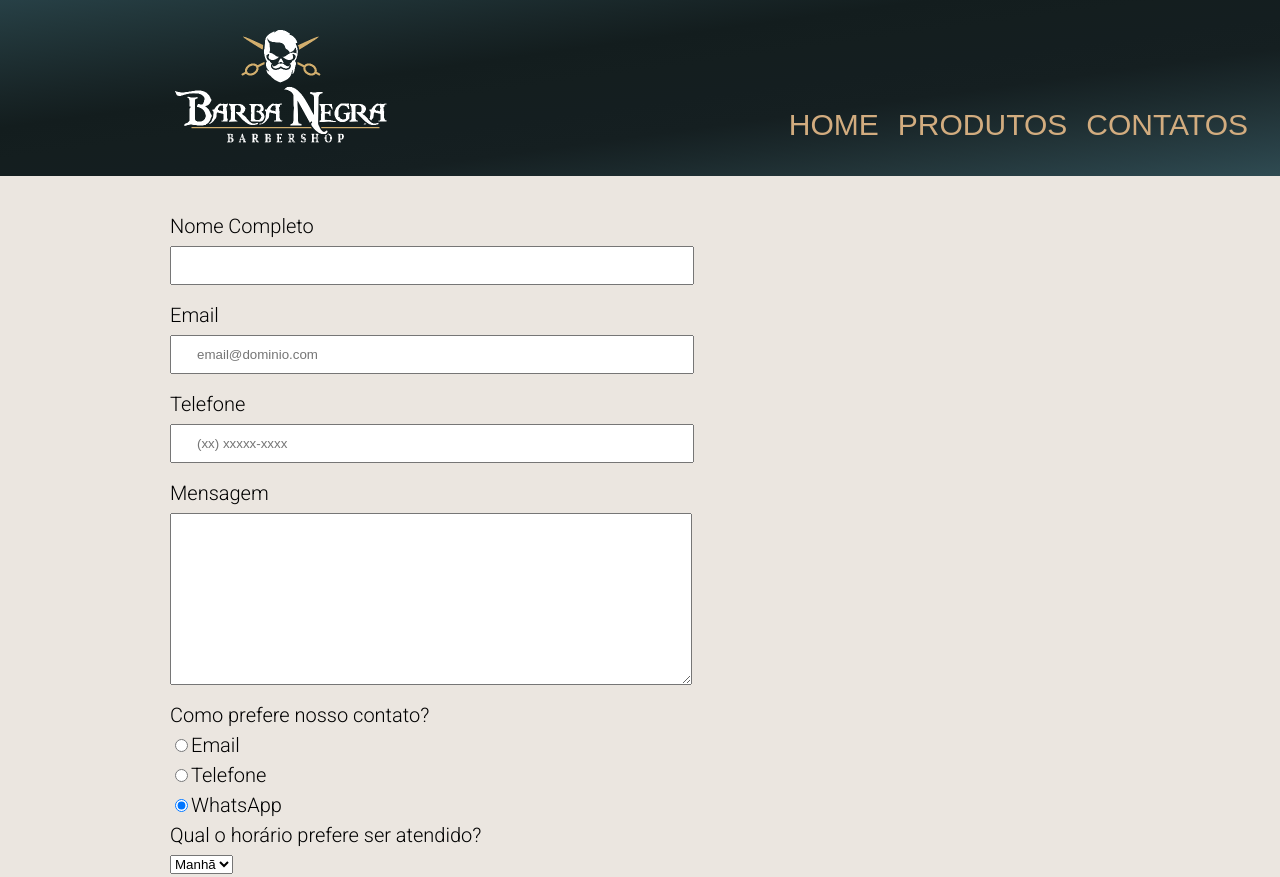
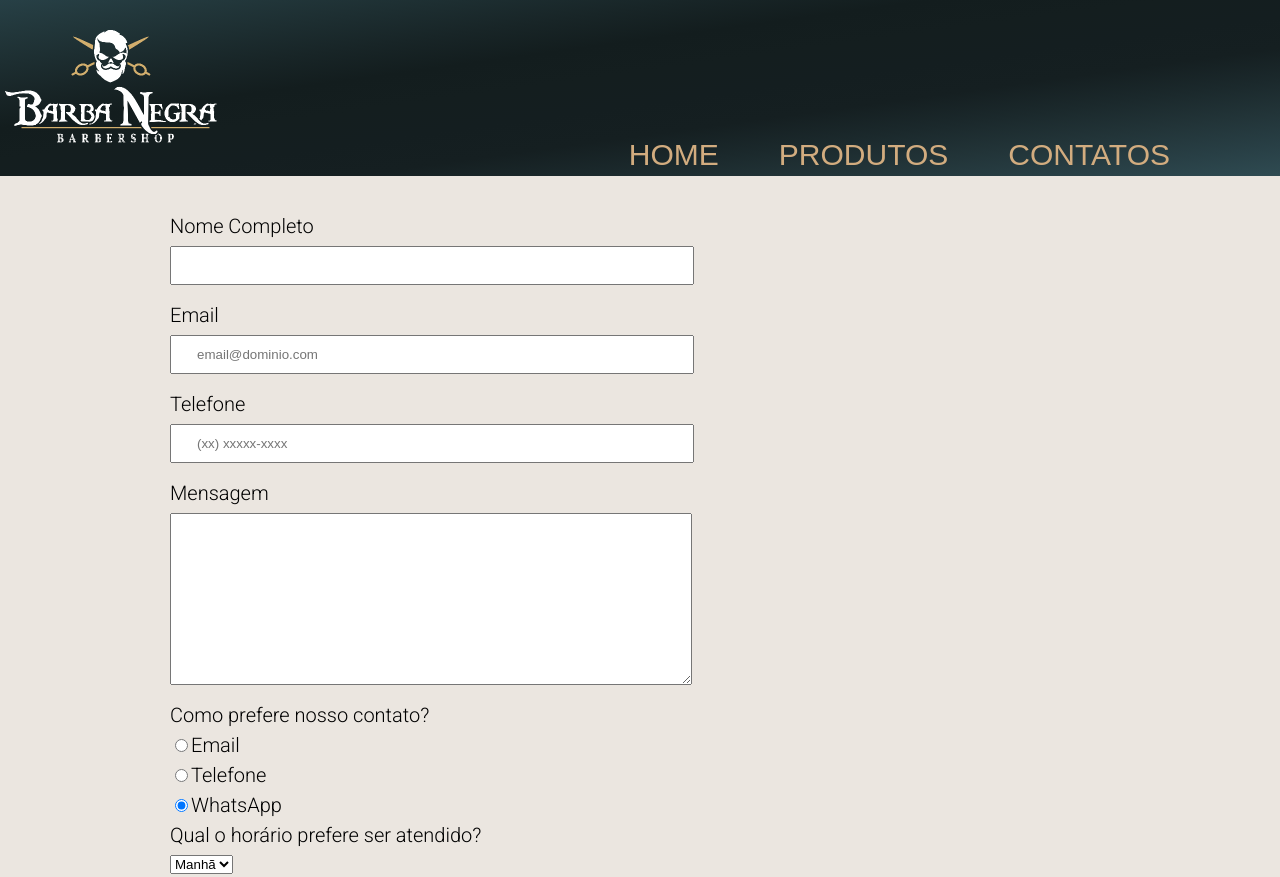
Before and after one commit to Rafaelatavaress/Barbershop, a plain HTML site: page contatos.html in a window 1280 px wide. Shown: the top 877 px of the page. Drawn offline with Linux system fonts and the light colour scheme; a web font is replaced by a local one.

Commit message:
new changes

```diff
--- a/contatos.html
+++ b/contatos.html
@@ -10,19 +10,19 @@
     <title>Barba Negra - Contatos </title>
 </head>
 <body>
-        <header>
-            <div class="caixa">
-            <h1><img id="logo2" src="imagens/barba-negra01.png" alt="Logo Barba Negra" ></h1>
-
-            <nav>
-                <ul>
-                    <li><a href="index.html">Home</a></li>
-                    <li><a href="produtos.html"> Produtos</a></li>
-                    <li><a href="contatos.html"> Contatos</a></li>
-                </ul>
-            </nav>
-            </div>
-    </header>
+    <header>
+        <h1>
+            <div class="caixa"></div>
+                <img id="logo2" src="imagens/barba-negra01.png" >
+                <nav>
+                    <div class = "flex-container">
+                        <div><a href="index.html">Home</a></div>
+                        <div><a href="produtos.html"> Produtos</a></div>
+                        <div><a href="contatos.html"> Contatos</a></div>
+                    </div>
+                </nav>
+        </h1>
+</header>
 
     <main>
             <form>
--- a/style.css
+++ b/style.css
@@ -12,16 +12,27 @@
         background-image: linear-gradient(to left top, #2f4b52, #283f45, #223438, #1b292c, #151f21, #141e20, #141e1f, #131d1e, #182527, #1d2e31, #22373b, #274046);
         }
 
+    .flex-container {
+        display: flex;
+        background-color: transparent;
+        }
+
+    .flex-container > div {
+        background-color: transparent;
+        margin: 10px;
+        padding: 20px;
+        font-size: 30px;
+    }
+
     .caixa {
-        display: relative;
+        position: relative;
         width: 940px;
-        margin: 0 auto;
     }
 
     nav {
         position: absolute;
         top: 110px;
-        right: 2em;
+        right: 80px;
         }
 
         nav li {
@@ -40,6 +51,11 @@
         nav a:hover {
         color:  #FFEFDD;
         text-decoration: underline;
+        }
+
+        nav p:hover {
+        color:  #FFEFDD;
+        text-decoration:underline;
         }
 
     .titulo-principal{
@@ -300,7 +316,7 @@
         top: 3px;
 }
 
-@media screen and (max-width: 480px){
+@media (max-width: 480px){
 
     .caixa, .principal, .sectionbeneficios, .mapa-conteudo, .video {
         width: auto;
@@ -311,18 +327,28 @@
         text-align: center;
     }
 
+    span a img {
+            width: 250px;
+            height: 200px;
+        }
+
     header {
             display: flex;
             align-items: center;
             flex-direction: column;
         }
 
-    nav {
+    .flex-container {
             display: flex;
             margin: 0 auto;
             margin-bottom: 5px;
         }
 
+
+    nav{
+        position:inherit;
+        text-align: center;
+    }
     nav a {
             font-size: 20px;
             text-align: center;
```
Also changed, not shown: index.html (+11 -11 lines), produtos.html (+12 -12 lines). Lines whose indentation alone changed are shown as unchanged.
